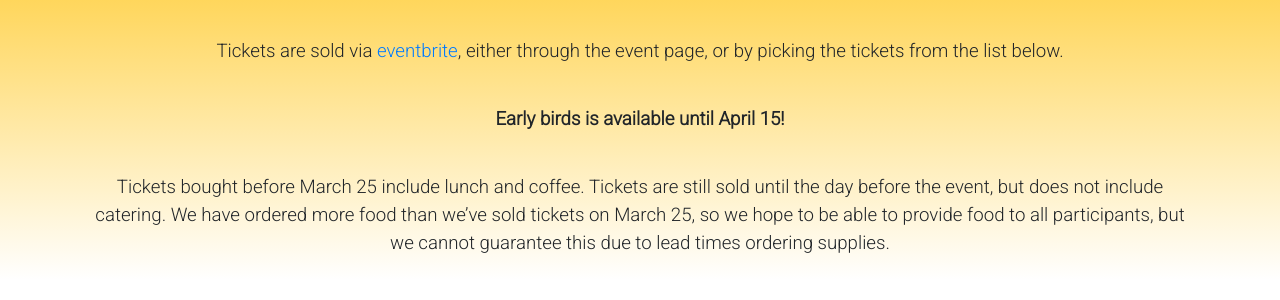
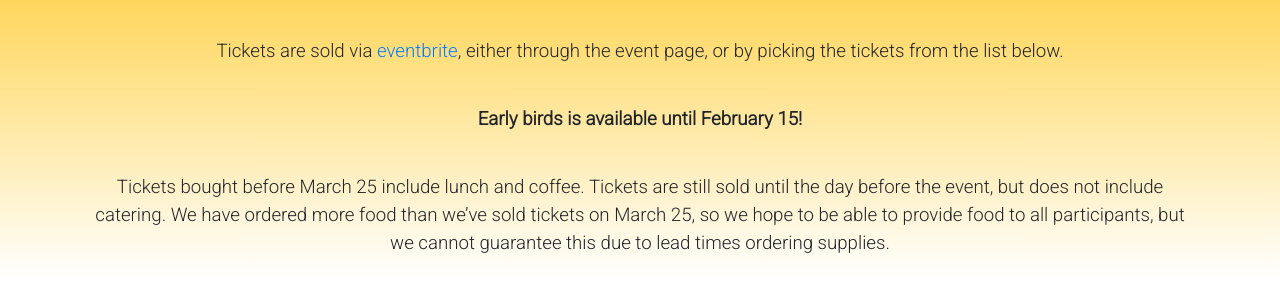
Before and after one commit to e8johan/foss-north-jekyll-2019, a Jekyll site: the page built from tickets.md, in a window 1280 px wide and 900 px high. Shown: the part 170-470 px from the top of the window. Built offline with Jekyll 4.4.1, drawn with Linux system fonts in a browser that asks for light colours; nearby versions of some CDN libraries.

Commit message:
Fixed tickets

```diff
--- a/tickets.md
+++ b/tickets.md
@@ -8,7 +8,7 @@ order: 40
 
 Tickets are sold via <a href="https://foss-north-2019.eventbrite.com">eventbrite</a>, either through the event page, or by picking the tickets from the list below.
 
-<b>Early birds is available until April 15!</b>
+<b>Early birds is available until February 15!</b>
 
 Tickets bought before March 25 include lunch and coffee. Tickets are still sold until the day before the event, but does not include catering. We have ordered more food than we've sold tickets on March 25, so we hope to be able to provide food to all participants, but we cannot guarantee this due to lead times ordering supplies.
 
```
